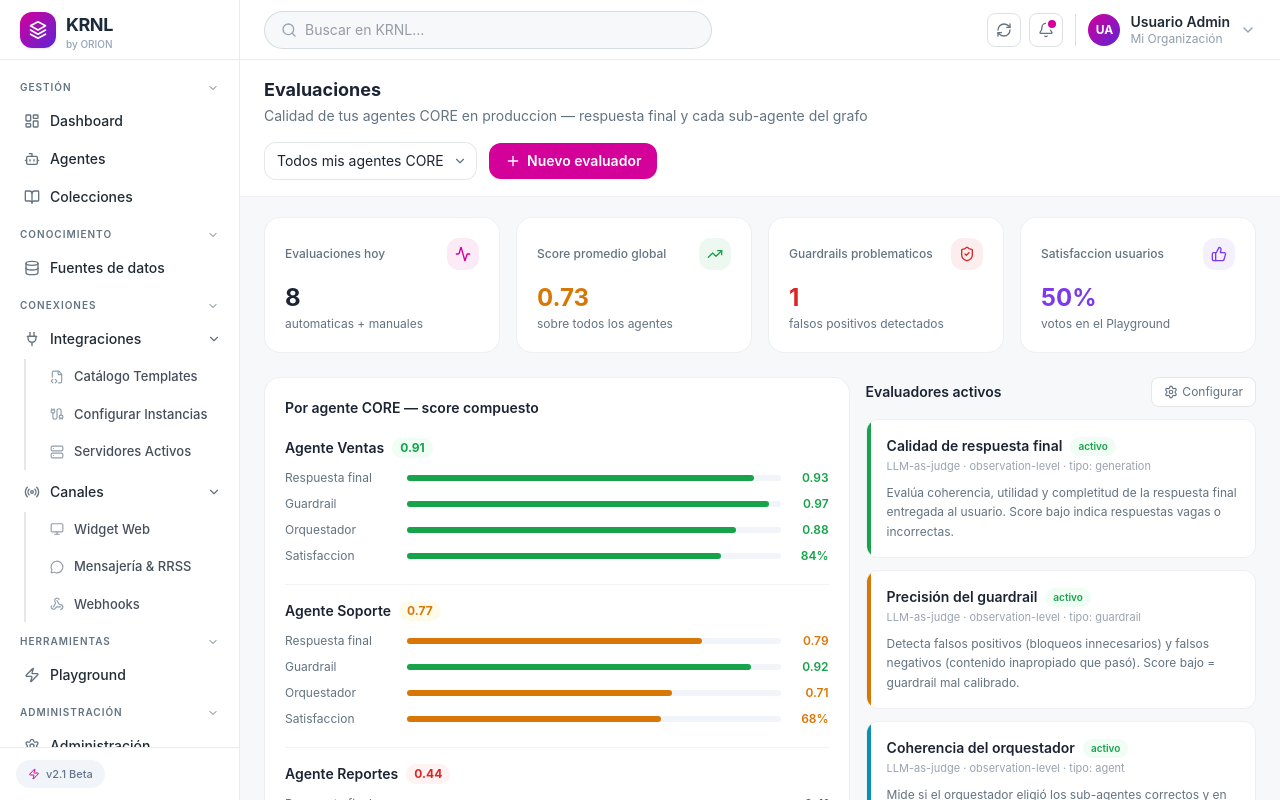
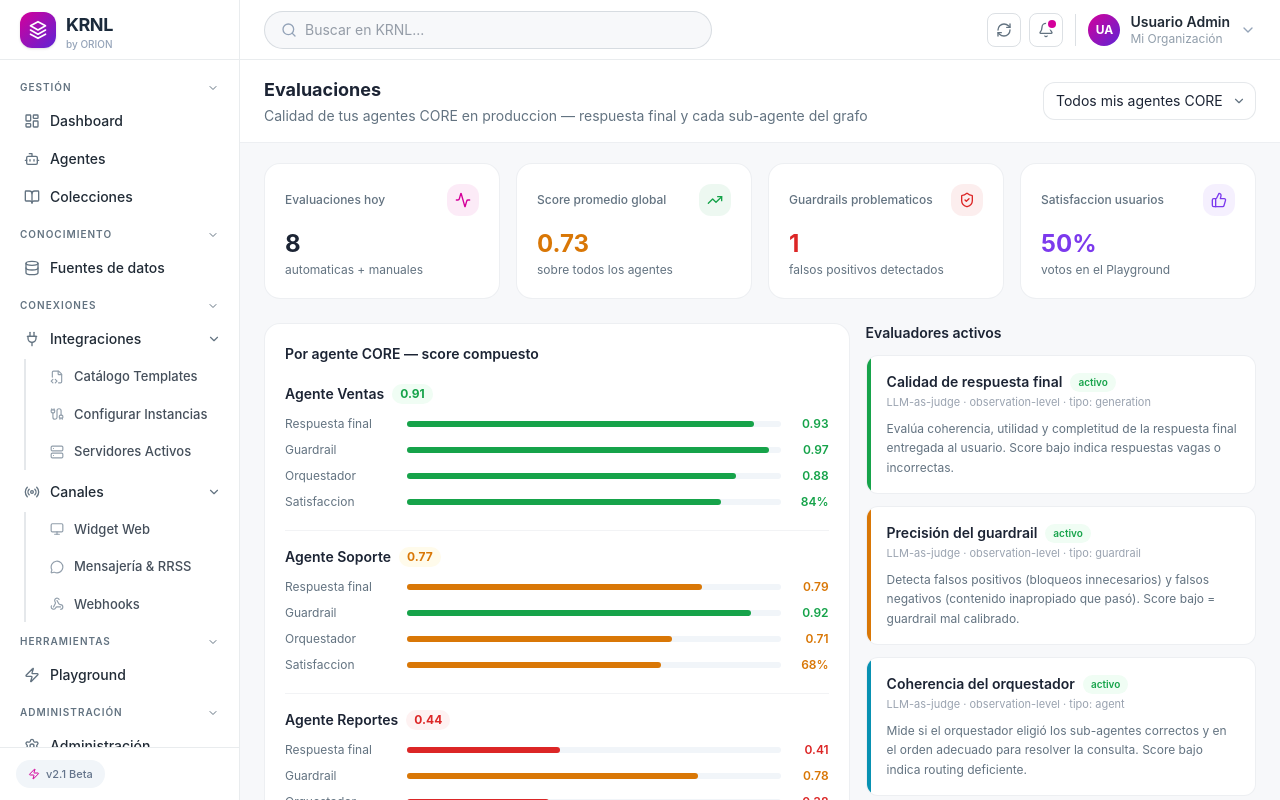
Before and after one commit to niduran-orion/krnl-V0, a Next.js app: page /logs/evaluaciones in a window 1280 px wide. Built offline with nearby package versions, Linux system fonts and the light colour scheme.

Commit message:
fix: remove dead buttons and offline evaluation banner
Clear dead buttons and banner for better UX.

```diff
--- a/components/mcp/logs/evaluaciones-view.tsx
+++ b/components/mcp/logs/evaluaciones-view.tsx
@@ -6,15 +6,9 @@ import {
   AlertTriangle,
   XCircle,
   ChevronDown,
-  Bot,
   ShieldCheck,
-  Cpu,
   ThumbsUp,
   ThumbsDown,
-  Zap,
-  Settings,
-  Plus,
-  ChevronRight,
   X,
   TrendingUp,
   Activity,
@@ -394,7 +388,6 @@ export function EvaluacionesView() {
               Calidad de tus agentes CORE en produccion — respuesta final y cada sub-agente del grafo
             </p>
           </div>
-          <div className="flex items-center gap-3">
           {/* Agent selector */}
           <div className="relative">
             <select
@@ -413,17 +406,6 @@ export function EvaluacionesView() {
               ))}
             </select>
             <ChevronDown className="h-3.5 w-3.5 absolute right-2.5 top-1/2 -translate-y-1/2 pointer-events-none" style={{ color: "#637381" }} />
-            </div>
-            {/* New evaluator button */}
-            <button
-              className="flex items-center gap-1.5 px-4 py-2 rounded-xl text-sm font-semibold text-white transition-colors"
-              style={{ background: "#D4009A" }}
-              onMouseEnter={(e) => (e.currentTarget.style.background = "#A4097B")}
-              onMouseLeave={(e) => (e.currentTarget.style.background = "#D4009A")}
-            >
-              <Plus className="h-4 w-4" />
-              Nuevo evaluador
-            </button>
           </div>
         </div>
 
@@ -558,16 +540,7 @@ export function EvaluacionesView() {
 
             {/* Right: active evaluators */}
             <div className="flex flex-col gap-3">
-              <div className="flex items-center justify-between">
               <p className="text-sm font-semibold" style={{ color: "#1C2434" }}>Evaluadores activos</p>
-                <button
-                  className="flex items-center gap-1 text-xs px-3 py-1.5 rounded-lg border transition-colors"
-                  style={{ borderColor: "rgba(145,158,171,0.24)", color: "#637381", background: "#FFFFFF" }}
-                >
-                  <Settings className="h-3.5 w-3.5" />
-                  Configurar
-                </button>
-              </div>
               <div className="flex flex-col gap-3">
                 {EVALUADORES.map((ev) => (
                   <EvaluadorCard key={ev.id} ev={ev} />
@@ -715,46 +688,6 @@ export function EvaluacionesView() {
             )}
           </div>
 
-          {/* ── Offline evaluation CTA banner ─────────────────────────────── */}
-          <div
-            className="rounded-2xl p-5 flex items-center justify-between gap-4"
-            style={{
-              border: "1.5px dashed rgba(212,0,154,0.3)",
-              background: "rgba(212,0,154,0.03)",
-            }}
-          >
-            <div className="flex items-start gap-4">
-              <div
-                className="h-10 w-10 rounded-xl flex items-center justify-center shrink-0"
-                style={{ background: "rgba(212,0,154,0.08)" }}
-              >
-                <Zap className="h-5 w-5" style={{ color: "#D4009A" }} />
-              </div>
-              <div>
-                <p className="text-sm font-semibold" style={{ color: "#1C2434" }}>
-                  Evaluacion offline sobre tu historial
-                </p>
-                <p className="text-xs mt-1 leading-relaxed" style={{ color: "#637381" }}>
-                  Corre tus evaluadores sobre trazas pasadas para detectar regresiones, calibrar nuevos modelos
-                  o validar cambios en los prompts antes de desplegar. Selecciona un rango de trazas y un evaluador.
-                </p>
-              </div>
-            </div>
-            <button
-              className="shrink-0 flex items-center gap-1.5 px-4 py-2 rounded-xl text-sm font-semibold border transition-colors whitespace-nowrap"
-              style={{ borderColor: "#D4009A", color: "#D4009A", background: "#FFFFFF" }}
-              onMouseEnter={(e) => {
-                e.currentTarget.style.background = "rgba(212,0,154,0.06)"
-              }}
-              onMouseLeave={(e) => {
-                e.currentTarget.style.background = "#FFFFFF"
-              }}
-            >
-              <ChevronRight className="h-4 w-4" />
-              Iniciar evaluacion offline
-            </button>
-          </div>
-
         </div>
       </div>
 
```
Lines whose indentation alone changed are shown as unchanged.
